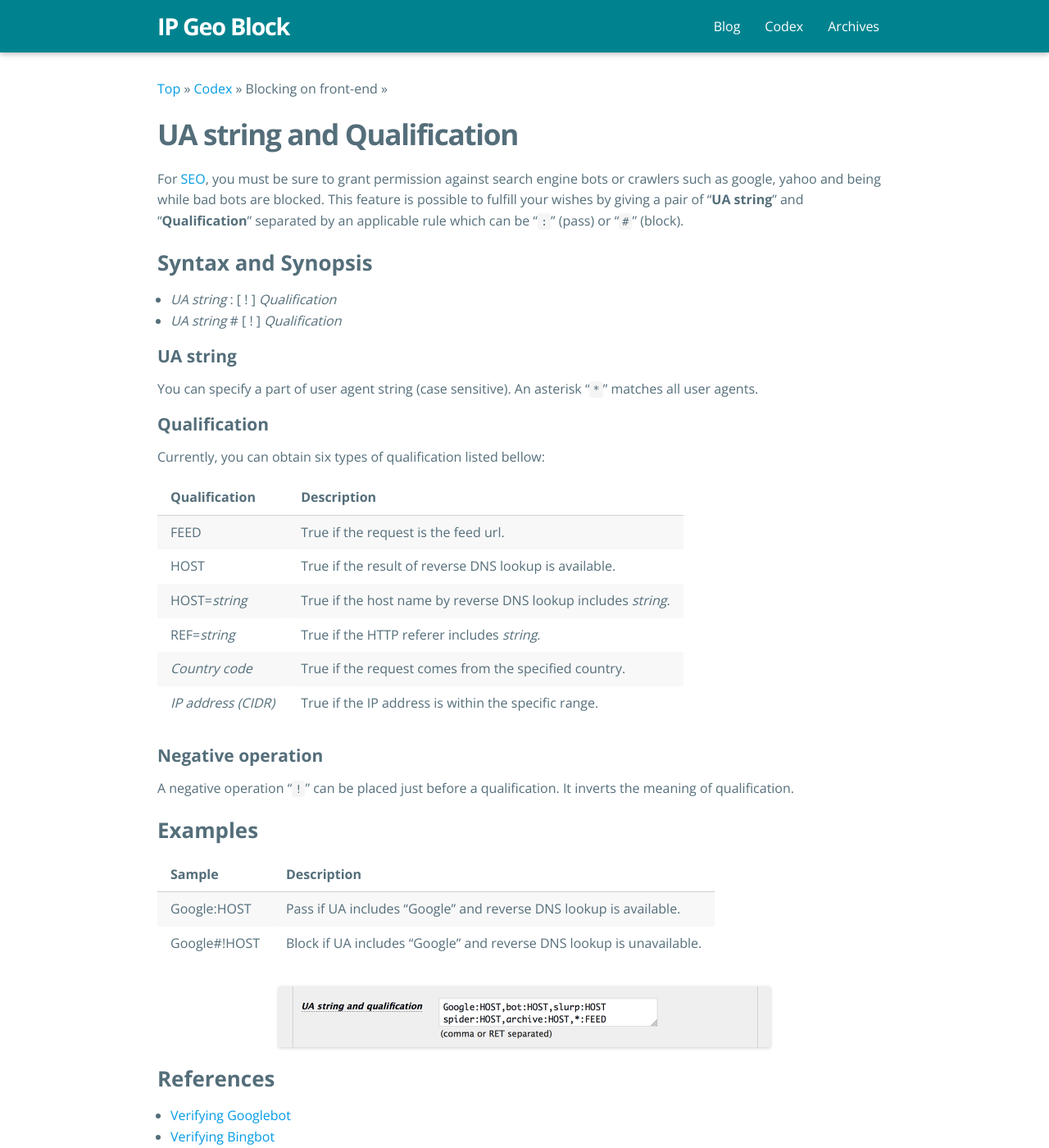
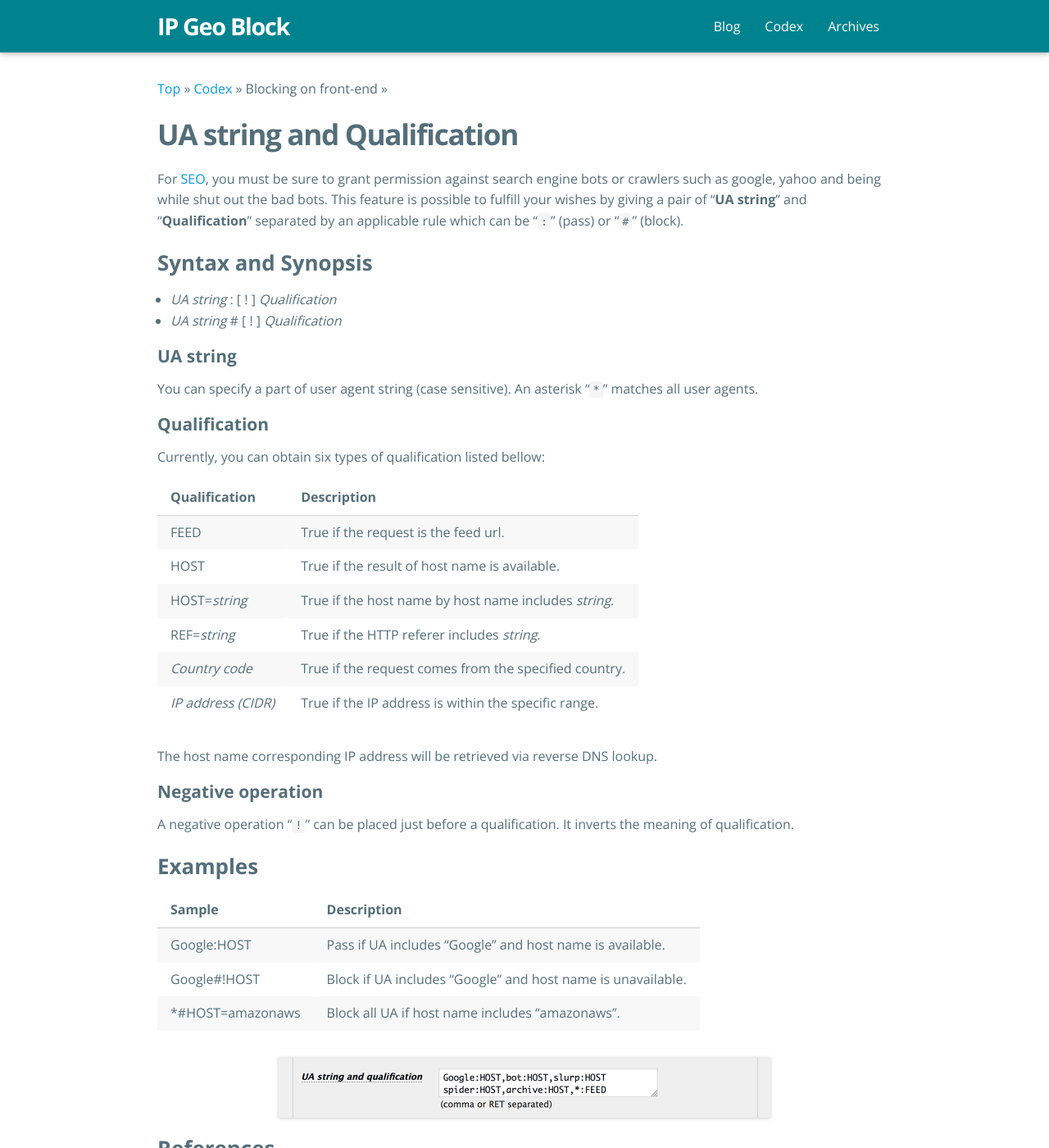
Before and after one commit to tokkonopapa/WordPress-IP-Geo-Block, a Jekyll site: the page built from _codex/04. Blocking on front-end/03/ua-string-and-qualification.md, in a window 1280 px wide and 1400 px high. Shown: the whole window at 82% size. Built offline with Jekyll 4.4.1, drawn with Linux system fonts in a browser that asks for light colours; some web fonts are replaced.

Commit message:
Update article.

```diff
--- a/_codex/04. Blocking on front-end/03/ua-string-and-qualification.md
+++ b/_codex/04. Blocking on front-end/03/ua-string-and-qualification.md
@@ -6,7 +6,7 @@ title: UA string and Qualification
 ---
 
 For [SEO][SEO-WIKI], you must be sure to grant permission against search engine
-bots or crawlers such as google, yahoo and being while bad bots are blocked.
+bots or crawlers such as google, yahoo and being while shut out the bad bots.
 This feature is possible to fulfill your wishes by giving a pair of
 "**UA string**" and "**Qualification**" separated by an applicable rule which
 can be "`:`" (pass) or "`#`" (block).
@@ -25,14 +25,16 @@ matches all user agents.
 
 Currently, you can obtain six types of qualification listed bellow:
 
-| Qualification       | Description                                                    |
-|:--------------------|:---------------------------------------------------------------|
-| FEED                | True if the request is the feed url.                           |
-| HOST                | True if the result of reverse DNS lookup is available.         |
-| HOST=_string_       | True if the host name by reverse DNS lookup includes _string_. |
-| REF=_string_        | True if the HTTP referer includes _string_.                    |
-| _Country code_      | True if the request comes from the specified country.          |
-| _IP address (CIDR)_ | True if the IP address is within the specific range.           |
+| Qualification       | Description                                           |
+|:--------------------|:------------------------------------------------------|
+| FEED                | True if the request is the feed url.                  |
+| HOST                | True if the result of host name is available.         |
+| HOST=_string_       | True if the host name by host name includes _string_. |
+| REF=_string_        | True if the HTTP referer includes _string_.           |
+| _Country code_      | True if the request comes from the specified country. |
+| _IP address (CIDR)_ | True if the IP address is within the specific range.  |
+
+The host name corresponding IP address will be retrieved via reverse DNS lookup.
 
 #### Negative operation ####
 
@@ -41,10 +43,11 @@ the meaning of qualification.
 
 ### Examples ###
 
-| Sample       | Description                                                          |
-|:-------------|:---------------------------------------------------------------------|
-| Google:HOST  | Pass  if UA includes "Google" and reverse DNS lookup is available.   |
-| Google#!HOST | Block if UA includes "Google" and reverse DNS lookup is unavailable. |
+| Sample           | Description                                                          |
+|:-----------------|:------------------------------------------------------------|
+| Google:HOST      | Pass  if UA includes "Google" and host name is available.   |
+| Google#!HOST     | Block if UA includes "Google" and host name is unavailable. |
+| *#HOST=amazonaws | Block all UA if host name includes "amazonaws".             |
 
 ![UA string and qualification]({{ '/img/2016-08/UA-Qualify.png' | prepend: site.baseurl }}
  "UA string and qualification"
```
